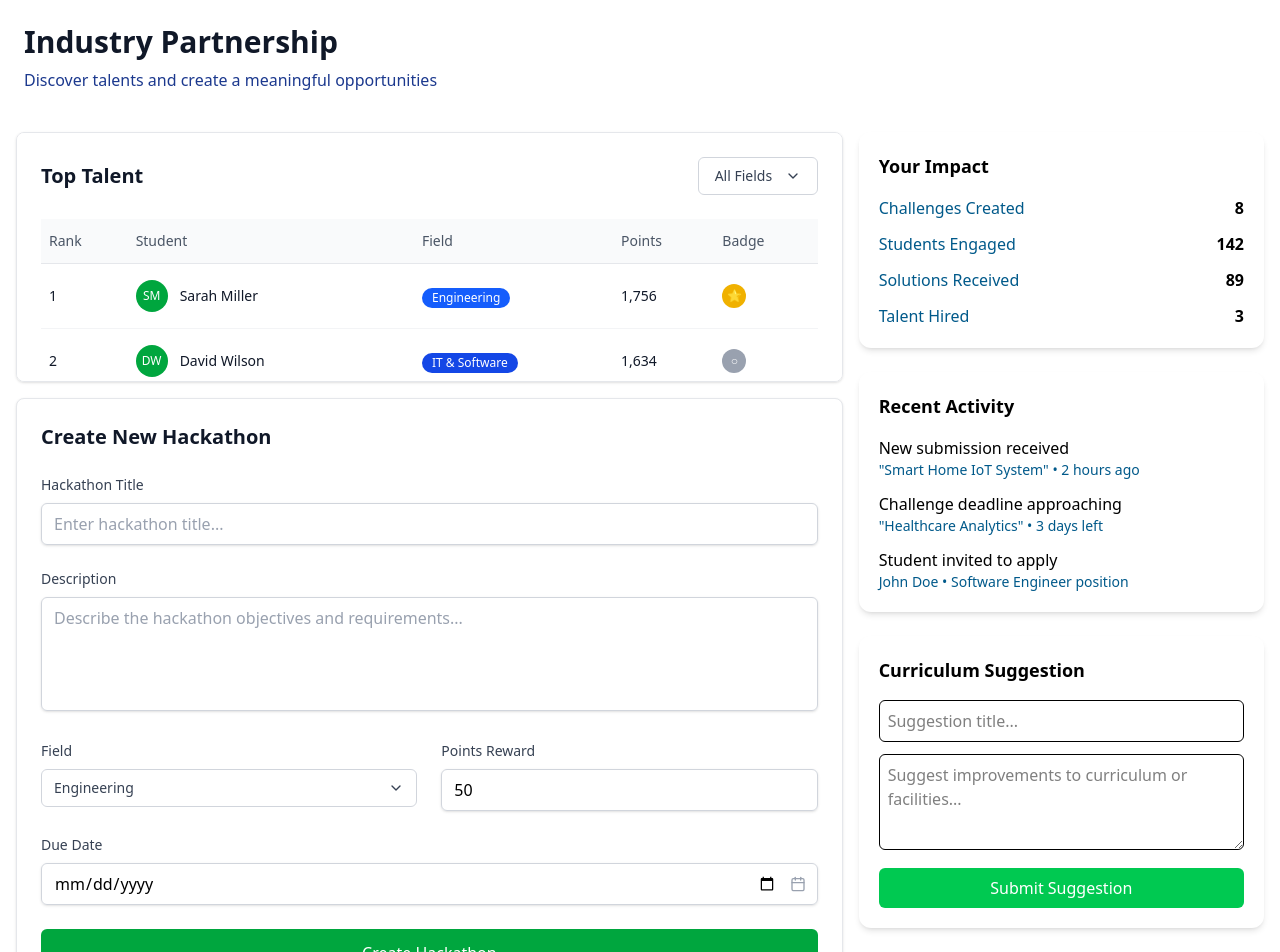
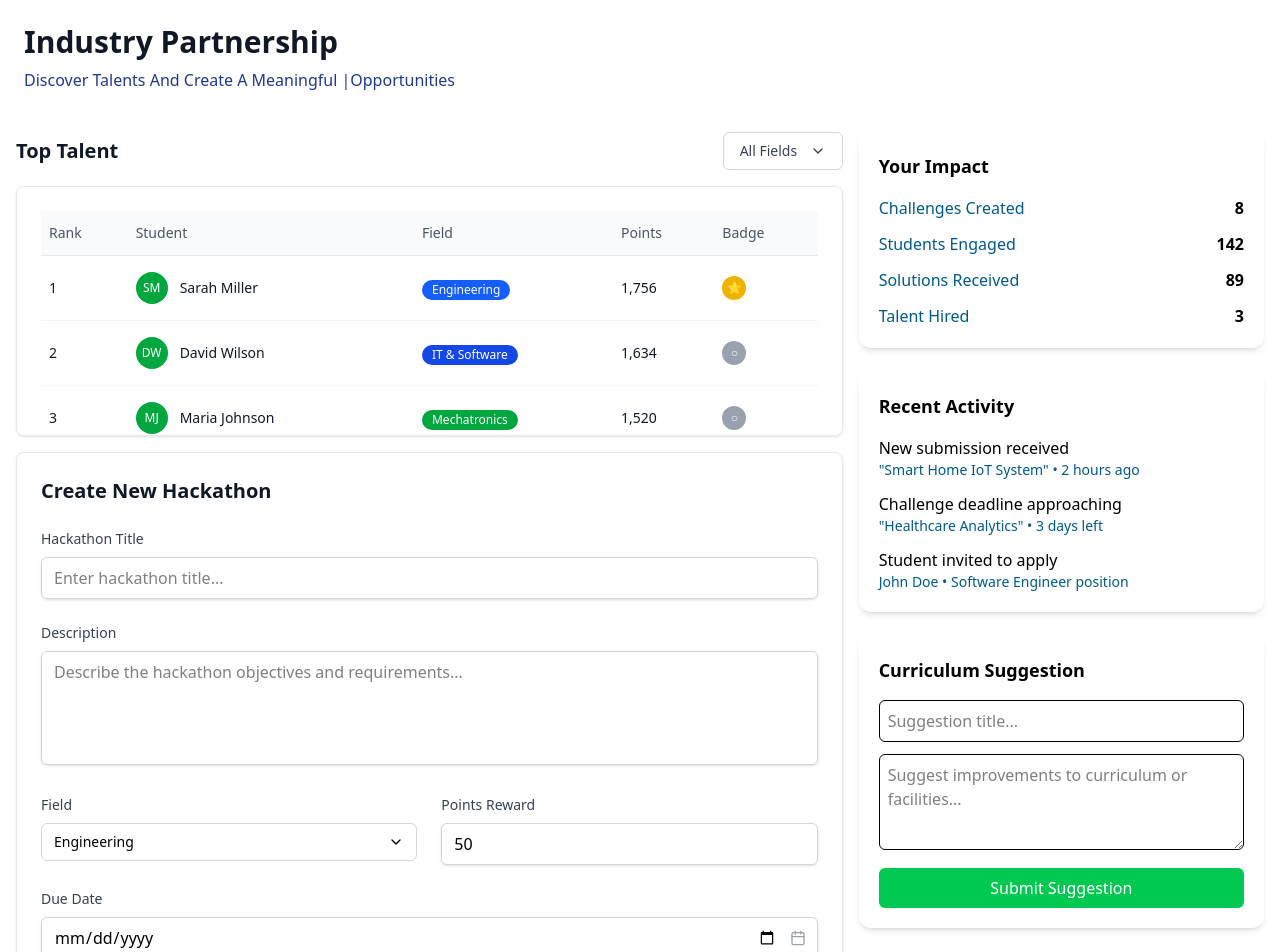
Before and after one commit to jabo-arnold-landry/TVET-Spot, a React (Vite) app: page / in a window 1280 px wide. Shown: the top 952 px of the page. Built offline with nearby package versions, Linux system fonts and the light colour scheme.

Commit message:
Create full private sector page

```diff
--- a/src/HackthonCreation.jsx
+++ b/src/HackthonCreation.jsx
@@ -2,13 +2,15 @@ import React, { useState } from "react";
 import { ChevronDown, Calendar } from "lucide-react";
 
 const CreateNewHackathon = () => {
-  const [formData, setFormData] = useState({
+  const initialState = {
     title: "",
     description: "",
     field: "Engineering",
     pointsReward: "50",
-    dueDate: "08/28/2025",
-  });
+    dueDate: "",
+  };
+
+  const [formData, setFormData] = useState(initialState);
   const [isFieldDropdownOpen, setIsFieldDropdownOpen] = useState(false);
 
   const fields = [
@@ -38,20 +40,23 @@ const CreateNewHackathon = () => {
     setIsFieldDropdownOpen(false);
   };
 
-  const handleSubmit = () => {
+  const handleSubmit = (e) => {
+    e.preventDefault();
     console.log("Creating hackathon:", formData);
-    // Handle form submission here
+
     alert("Hackathon created successfully!");
+
+    // reset form
+    setFormData(initialState);
   };
 
   return (
     <div className="bg-white rounded-lg shadow-sm border border-gray-200 p-6">
-      {/* Header */}
       <h2 className="text-xl font-semibold text-gray-900 mb-6">
         Create New Hackathon
       </h2>
 
-      <div className="space-y-6">
+      <form onSubmit={handleSubmit} className="space-y-6">
         {/* Hackathon Title */}
         <div>
           <label
@@ -67,7 +72,7 @@ const CreateNewHackathon = () => {
             value={formData.title}
             onChange={handleInputChange}
             placeholder="Enter hackathon title..."
-            className="w-full px-3 py-2 border border-gray-300 rounded-md shadow-sm placeholder-gray-400 focus:outline-none focus:ring-2 focus:ring-green-500 focus:border-green-500"
+            className="w-full px-3 py-2 border border-gray-300 rounded-md shadow-sm"
           />
         </div>
 
@@ -86,21 +91,21 @@ const CreateNewHackathon = () => {
             onChange={handleInputChange}
             placeholder="Describe the hackathon objectives and requirements..."
             rows={4}
-            className="w-full px-3 py-2 border border-gray-300 rounded-md shadow-sm placeholder-gray-400 focus:outline-none focus:ring-2 focus:ring-green-500 focus:border-green-500 resize-none"
+            className="w-full px-3 py-2 border border-gray-300 rounded-md shadow-sm resize-none"
           />
         </div>
 
-        {/* Field and Points Reward Row */}
+        {/* Field + Points */}
         <div className="grid grid-cols-1 md:grid-cols-2 gap-6">
-          {/* Field */}
           <div>
             <label className="block text-sm font-medium text-gray-700 mb-2">
               Field
             </label>
             <div className="relative">
               <button
+                type="button"
                 onClick={() => setIsFieldDropdownOpen(!isFieldDropdownOpen)}
-                className="w-full flex items-center justify-between bg-white border border-gray-300 rounded-md px-3 py-2 text-sm text-gray-700 hover:bg-gray-50 focus:outline-none focus:ring-2 focus:ring-green-500 focus:border-green-500"
+                className="w-full flex items-center justify-between bg-white border border-gray-300 rounded-md px-3 py-2 text-sm"
               >
                 <span>{formData.field}</span>
                 <ChevronDown
@@ -115,8 +120,9 @@ const CreateNewHackathon = () => {
                   {fields.map((field) => (
                     <button
                       key={field}
+                      type="button"
                       onClick={() => handleFieldSelect(field)}
-                      className={`w-full text-left px-3 py-2 text-sm hover:bg-gray-50 first:rounded-t-md last:rounded-b-md ${
+                      className={`w-full text-left px-3 py-2 text-sm hover:bg-gray-50 ${
                         formData.field === field
                           ? "bg-green-50 text-green-700"
                           : "text-gray-700"
@@ -130,7 +136,6 @@ const CreateNewHackathon = () => {
             </div>
           </div>
 
-          {/* Points Reward */}
           <div>
             <label
               htmlFor="pointsReward"
@@ -145,7 +150,7 @@ const CreateNewHackathon = () => {
               value={formData.pointsReward}
               onChange={handleInputChange}
               min="1"
-              className="w-full px-3 py-2 border border-gray-300 rounded-md shadow-sm focus:outline-none focus:ring-2 focus:ring-green-500 focus:border-green-500"
+              className="w-full px-3 py-2 border border-gray-300 rounded-md shadow-sm"
             />
           </div>
         </div>
@@ -165,20 +170,20 @@ const CreateNewHackathon = () => {
               name="dueDate"
               value={formData.dueDate}
               onChange={handleInputChange}
-              className="w-full px-3 py-2 pr-10 border border-gray-300 rounded-md shadow-sm focus:outline-none focus:ring-2 focus:ring-green-500 focus:border-green-500"
+              className="w-full px-3 py-2 pr-10 border border-gray-300 rounded-md shadow-sm"
             />
-            <Calendar className="absolute right-3 top-1/2 transform -translate-y-1/2 h-4 w-4 text-gray-400 pointer-events-none" />
+            <Calendar className="absolute right-3 top-1/2 transform -translate-y-1/2 h-4 w-4 text-gray-400" />
           </div>
         </div>
 
-        {/* Create Button */}
+        {/* Submit */}
         <button
-          onClick={handleSubmit}
-          className="w-full bg-green-600 text-white py-3 px-4 rounded-md font-medium hover:bg-green-700 focus:outline-none focus:ring-2 focus:ring-green-500 focus:ring-offset-2 transition-colors"
+          type="submit"
+          className="w-full bg-green-600 text-white py-3 px-4 rounded-md font-medium hover:bg-green-700"
         >
           Create Hackathon
         </button>
-      </div>
+      </form>
     </div>
   );
 };
--- a/src/IndustryPtrns.jsx
+++ b/src/IndustryPtrns.jsx
@@ -11,7 +11,7 @@ const IndustryPage = () => {
           Industry Partnership
         </h1>
         <p className="mt-2 text-blue-900">
-          Discover talents and create a meaningful opportunities
+          Discover Talents And Create A Meaningful |Opportunities
         </p>
       </div>
       <div className="grid grid-cols-1 md:grid-cols-3 gap-4 p-4">
--- a/src/topTalent.jsx
+++ b/src/topTalent.jsx
@@ -110,9 +110,8 @@ const TopTalentSection = () => {
   ];
 
   return (
-    <div className="bg-white rounded-lg shadow-sm border border-gray-200 p-6 max-h-[250px] overflow-y-auto ">
-      {/* Header */}
-      <div className="flex items-center justify-between mb-6 ">
+    <>
+      <div className="flex items-center justify-between ">
         <h2 className="text-xl font-semibold text-gray-900">Top Talent</h2>
 
         {/* Field Selector Dropdown */}
@@ -148,6 +147,8 @@ const TopTalentSection = () => {
           )}
         </div>
       </div>
+      <div className="bg-white rounded-lg shadow-sm border border-gray-200 p-6 max-h-[250px] overflow-y-auto ">
+        {/* Header */}
 
         {/* Rankings Table */}
         <div className="overflow-x-auto">
@@ -215,6 +216,7 @@ const TopTalentSection = () => {
           </table>
         </div>
       </div>
+    </>
   );
 };
 
```
Lines whose indentation alone changed are shown as unchanged.
